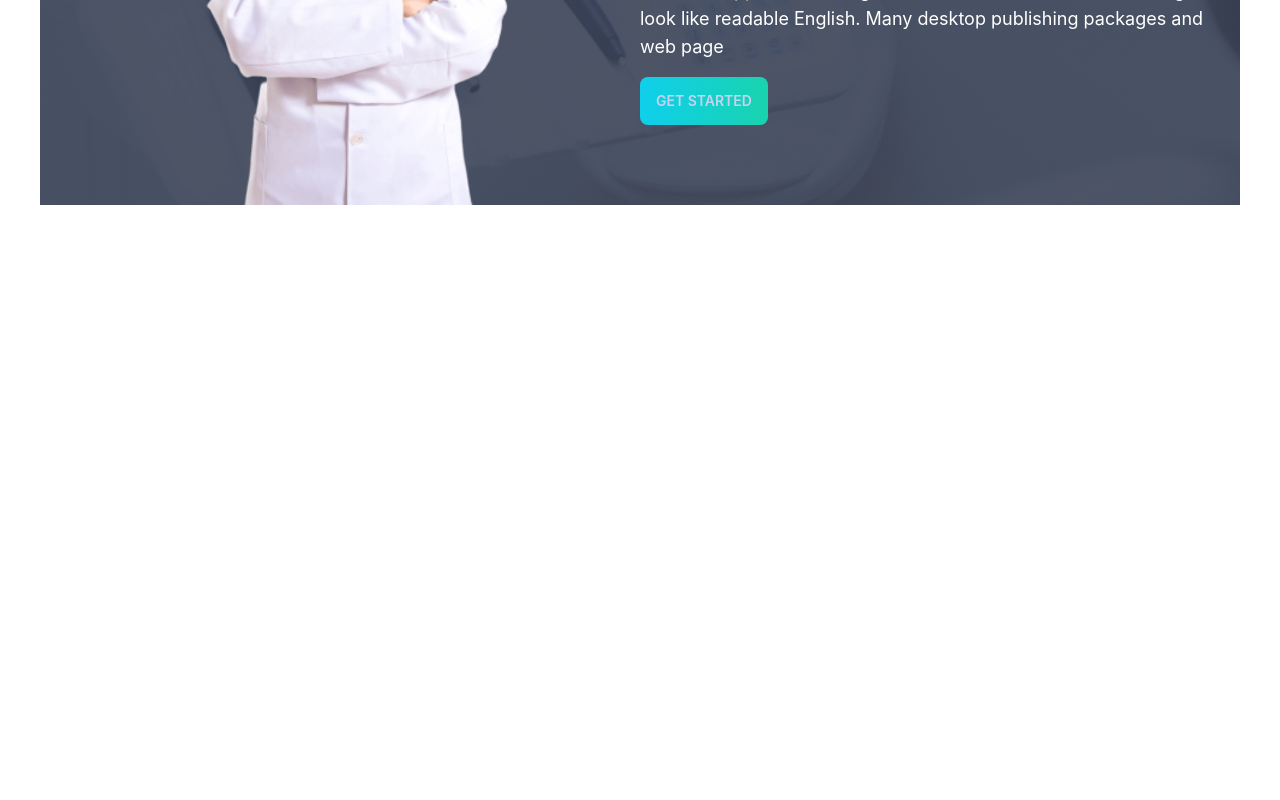
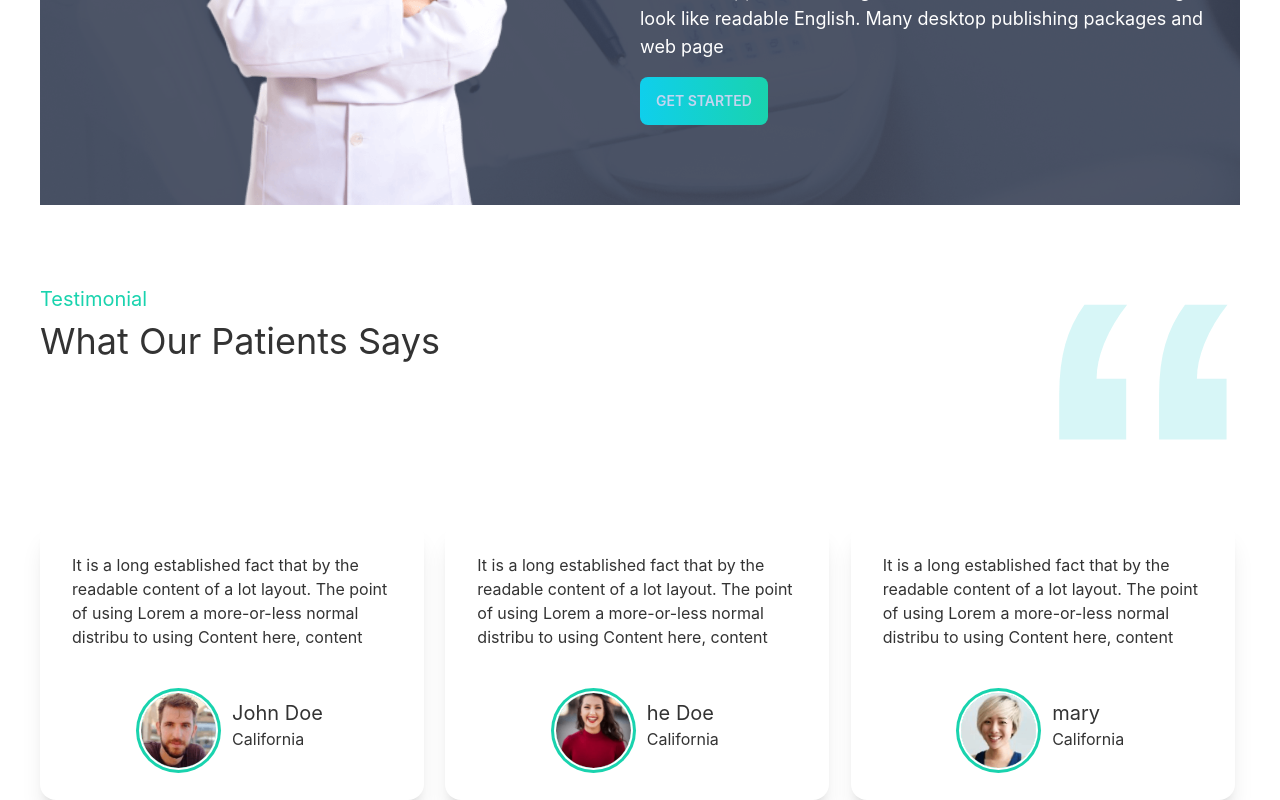
Before and after one commit to Lil-boss/doc-portal-frontend, a React (Create React App) app: page / in a window 1280 px wide. Shown: the part 2958-3758 px from the top of the page. Before the commit the page ends 3163 px from the top, so only its background shows below. Built offline with nearby package versions, Linux system fonts and the light colour scheme.

Commit message:
testimonial added

```diff
--- /dev/null
+++ b/src/components/TestimonialCard/TestimonialCard.jsx
@@ -0,0 +1,24 @@
+import React from 'react';
+
+const TestimonialCard = ({ name, content, avatar }) => {
+    return (
+        <div class="card w-96 bg-base-100 shadow-xl">
+            <div class="card-body">
+                <p>{content}</p>
+                <div className='flex justify-center items-center'>
+                    <div class="avatar">
+                        <div class="w-[75px] h-[75px] rounded-full ring ring-secondary ring-offset-base-100 ring-offset-2 mt-9">
+                            <img src={avatar} alt="" />
+                        </div>
+                    </div>
+                    <div className='ml-4 mt-6'>
+                        <h1 className='text-xl'>{name}</h1>
+                        <h1>California</h1>
+                    </div>
+                </div>
+            </div>
+        </div>
+    );
+};
+
+export default TestimonialCard;
--- a/src/pages/Home/Home.jsx
+++ b/src/pages/Home/Home.jsx
@@ -3,6 +3,7 @@ import Banner from './Banner';
 import Info from './Info';
 import MakeAppointment from './MakeAppointment';
 import Service from './Service';
+import Testimonial from './Testimonial';
 import Treatment from './Treatment';
 
 
@@ -14,6 +15,7 @@ const Home = () => {
             <Service />
             <Treatment />
             <MakeAppointment />
+            <Testimonial />
         </div>
     );
 };
--- /dev/null
+++ b/src/pages/Home/Testimonial.jsx
@@ -0,0 +1,52 @@
+import React from 'react';
+import quote from "../../assets/icons/quote.svg"
+import TestimonialCard from '../../components/TestimonialCard/TestimonialCard';
+import person1 from "../../assets/images/people1.png"
+import person2 from "../../assets/images/people2.png"
+import person3 from "../../assets/images/people3.png"
+const Testimonial = () => {
+    const testimonial = [
+        {
+            _id: 1,
+            name: "John Doe",
+            content: "It is a long established fact that by the readable content of a lot layout. The point of using Lorem a more-or-less normal distribu to using Content here, content",
+            avatar: person1
+        },
+        {
+            _id: 2,
+            name: "he Doe",
+            content: "It is a long established fact that by the readable content of a lot layout. The point of using Lorem a more-or-less normal distribu to using Content here, content",
+            avatar: person2
+        },
+        {
+            _id: 3,
+            name: "mary",
+            content: "It is a long established fact that by the readable content of a lot layout. The point of using Lorem a more-or-less normal distribu to using Content here, content",
+            avatar: person3
+        },
+    ]
+    return (
+        <section className='mt-20'>
+            <div className='flex justify-between'>
+                <div>
+                    <h4 className='text-xl text-secondary mb-2'>Testimonial</h4>
+                    <h1 className='text-4xl'>What Our Patients Says</h1>
+                </div>
+                <div>
+                    <img className='w-[192px] h-[156px]' src={quote} alt="" />
+                </div>
+            </div>
+            <div className="grid grid-cols-3 gap-4 mt-20">
+                {
+                    testimonial.map((item) => <TestimonialCard key={item._id}
+                        name={item.name}
+                        content={item.content}
+                        avatar={item.avatar}
+                    />)
+                }
+            </div>
+        </section>
+    );
+};
+
+export default Testimonial;
```
